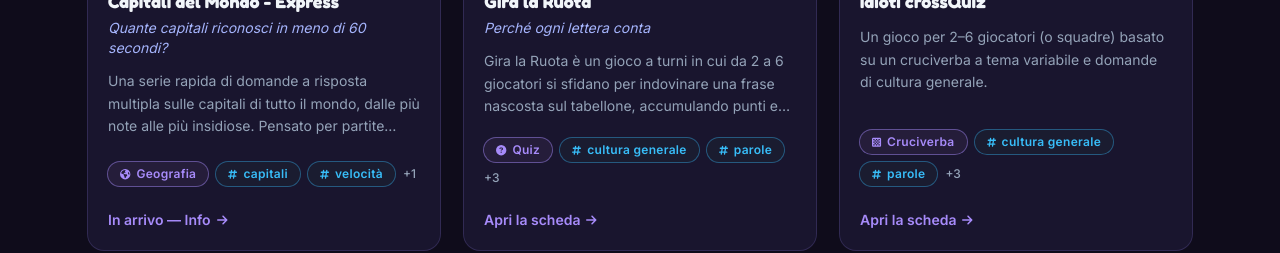
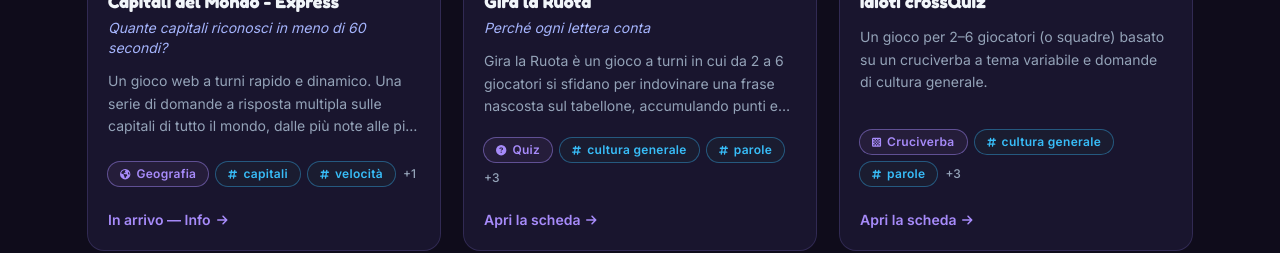
Before and after one commit to ImVinzzzz/myquiz, a React (Vite) app: page / in a window 1280 px wide. Shown: the part 610-863 px from the top of the page. Built offline with nearby package versions, Linux system fonts and the light colour scheme.

Commit message:
Update quizzes.ts

```diff
--- a/src/data/quizzes.ts
+++ b/src/data/quizzes.ts
@@ -78,8 +78,8 @@ export const quizzes: Quiz[] = [
     genre: 'Geografia',
     tags: ['capitali', 'velocità', 'mappamondo'],
     description:
-      "Una serie rapida di domande a risposta multipla sulle capitali di tutto il mondo, dalle più note alle più insidiose. Pensato per partite veloci, con un timer stretto che premia chi ha la mappa in testa.",
-    notes: 'Versione "facile" disponibile nell\'editor: utile per le serate con bambini o principianti.',
+      "Un gioco web a turni rapido e dinamico. Una serie di domande a risposta multipla sulle capitali di tutto il mondo, dalle più note alle più insidiose. Pensato per partite veloci, con un timer stretto che premia chi ha la mappa in testa. Il design e l'interfaccia si ispirano ai tabelloni delle partenze e degli arrivi (Split-Flap) degli aeroporti, regalando un'atmosfera da viaggio in tempo reale.",
+    notes: 'Anche in versione "facile", utile per le serate con bambini o principianti.',
     favorite: false,
     gameUrl: 'https://capitali-express.vercel.app/',
     editorUrl: '#',
```
